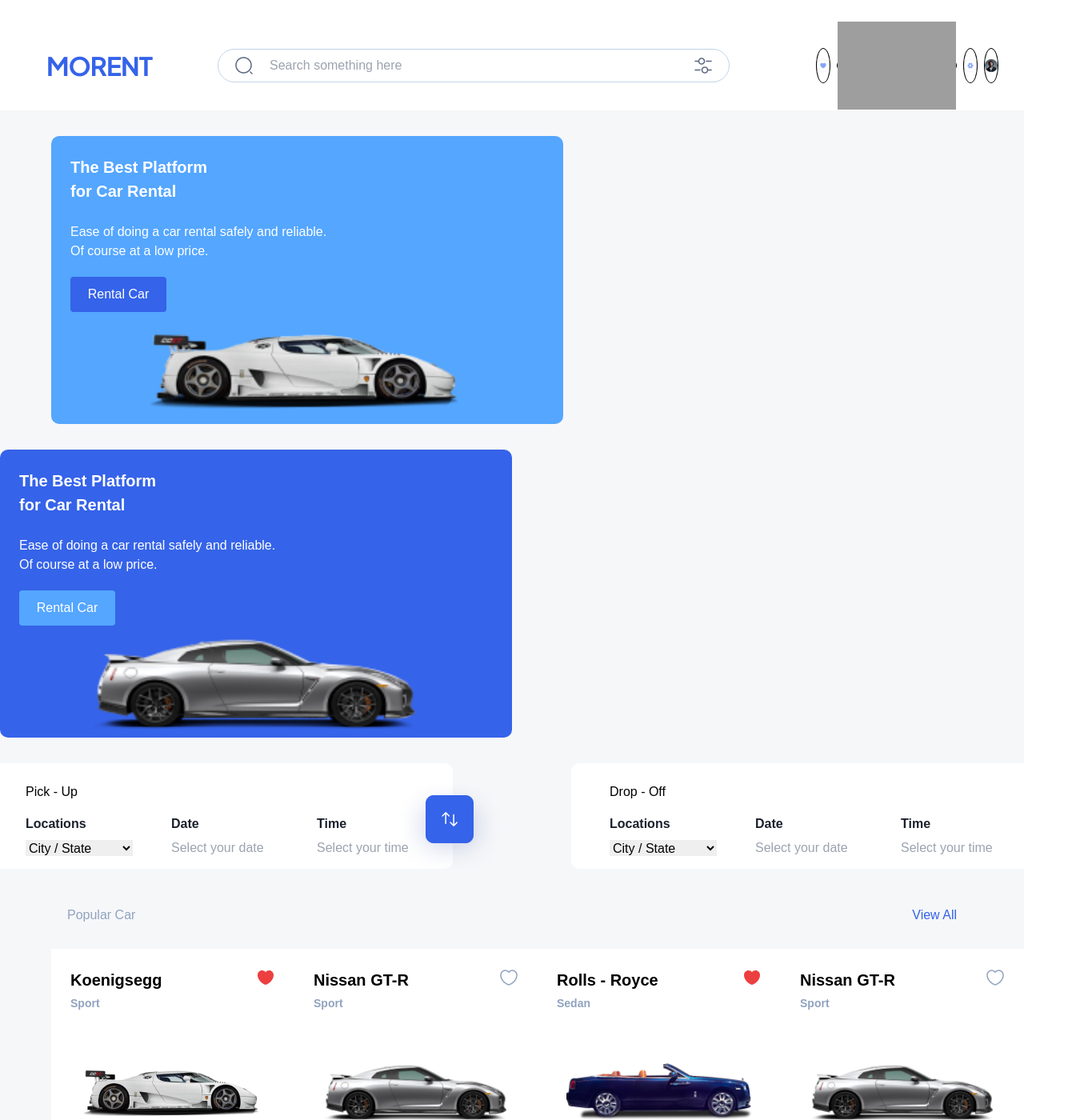
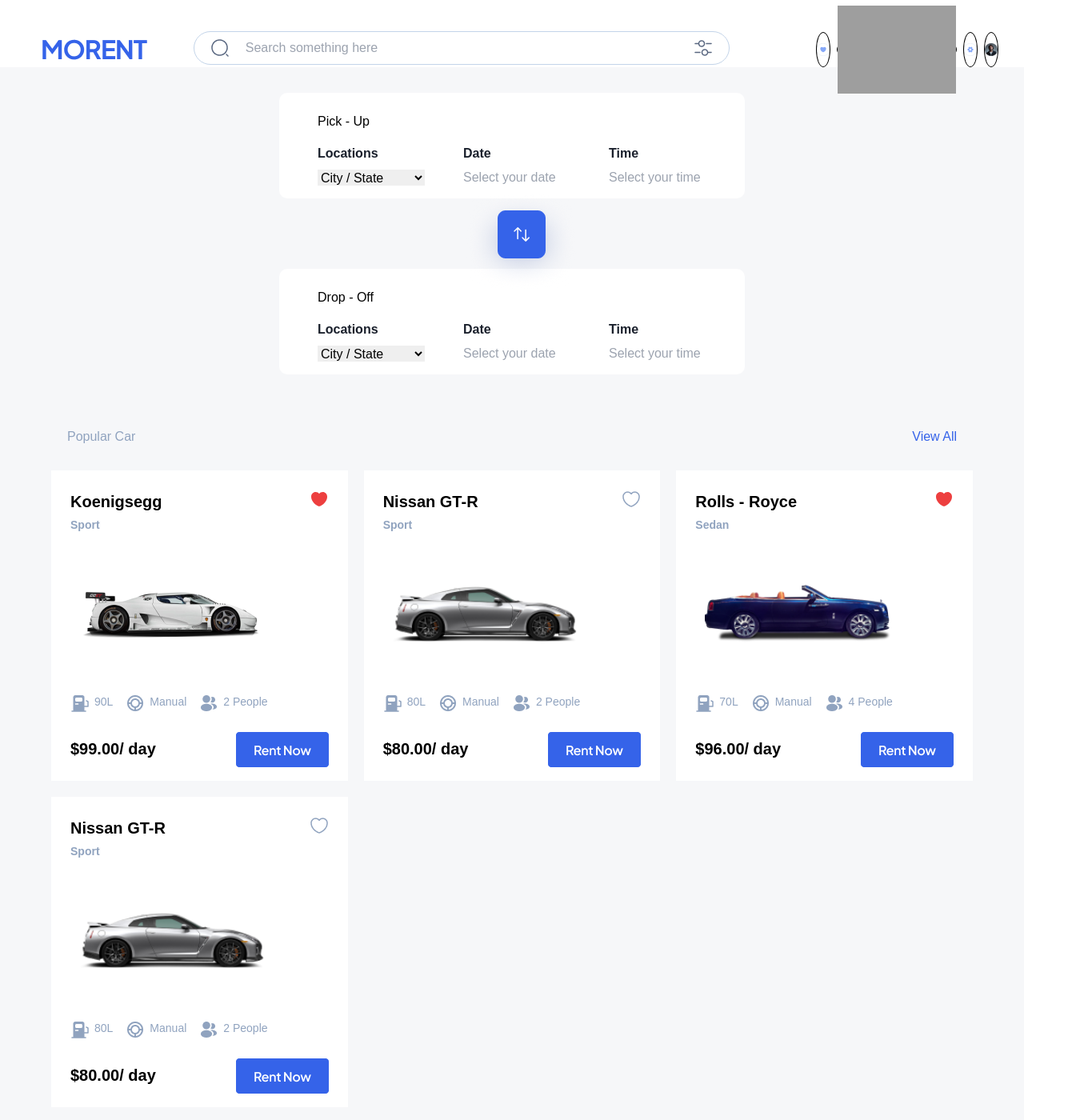
Before and after one commit to bhatiakash67/React-Projects, a React (Vite) app in the folder 1car-rental-site/: page / in a window 1280 px wide. Shown: the top 1400 px of the page at 80% size, 1360 px wide, since content can reach past the window. Built offline with nearby package versions, Linux system fonts and the light colour scheme; grey boxes are pictures that could not be loaded.

Commit message:
page1 responsive updates

```diff
--- a/1car-rental-site/src/components/content/Content.css
+++ b/1car-rental-site/src/components/content/Content.css
@@ -1,4 +1,4 @@
-*{
+* {
     box-sizing: border-box;
 }
 
@@ -15,16 +15,18 @@
 /* Location with time and date CSS */
 
 .ads {
-    display: flex;
-    flex-wrap: wrap;
-    justify-content: space-between;
+    display: grid;
+    grid-template-columns: repeat(auto-fit, minmax(640px, 1fr));
+    gap: 20px;
     border: transparent;
     margin-top: 14px;
+    margin-left: 64px;
 }
 
-.ad1, .ad2 {
+.ad1,
+.ad2 {
     height: 360px;
-    width: 640px;
+    width: 90%;
     margin-top: 32px;
 }
 
@@ -33,18 +35,20 @@
     color: white;
     border-radius: 10px;
     position: relative;
-    margin-left: 64px;
+    margin-left: 0;
 }
 
-.ad2{
+.ad2 {
     background-color: #3563E9;
     color: white;
     border-radius: 10px;
     position: relative;
-    margin-right: 68px;
+    margin-right: 0;
 }
 
-.adheader, .adcontent, .adbutton {
+.adheader,
+.adcontent,
+.adbutton {
     margin-left: 24px;
 }
 
@@ -65,7 +69,7 @@
     border-radius: 4px;
 }
 
-.adbutton:hover{
+.adbutton:hover {
     transform: scale(1.03);
 }
 
@@ -73,7 +77,7 @@
     background-color: #54A6FF;
 }
 
-#btn2:hover{
+#btn2:hover {
     transform: scale(1.03);
 }
 
@@ -94,31 +98,34 @@
     position: relative;
 }
 
-.main-container{
+.main-container {
     display: flex;
+    position: relative;
+    gap: 140px;
 }
 
-.pickup-container, .dropoff-container {
+.pickup-container,
+.dropoff-container {
     border-radius: 10px;
     margin-top: 32px;
     margin-bottom: 36px;
     height: 132px;
-    width: 582px;
+    width: 100%;
     background-color: white;
     z-index: 0;
     position: relative;
 }
 
 .pickup-container {
-    margin-left: 64px;
+    margin-left: 0;
     display: flex;
     flex-direction: column;
     align-items: space-between;
-    margin-right: 148px;
+    margin-right: 0;
 }
 
 .swapbtn {
-    right: 588px;
+    right: 40%;
     top: -10px;
     z-index: 1;
     width: 200px;
@@ -130,7 +137,7 @@
 .dropoff-container {
     display: flex;
     flex-direction: column;
-    margin-right: 64px;
+    margin-right: 0;
 }
 
 .boxheader {
@@ -139,11 +146,11 @@
     font-size: 16px;
 }
 
-.location-date-time{
+.location-date-time {
     margin-top: 16px;
 }
 
-.input-headers{
+.input-headers {
     width: 486px;
     height: 20px;
     margin-right: 48px;
@@ -154,13 +161,17 @@
     gap: 48px;
 }
 
-.location-header, .date-header, .time-header{
+.location-header,
+.date-header,
+.time-header {
     font-size: 16px;
     font-weight: bold;
     color: #1A202C;
 }
 
-.locations, .date-input, .time-input{
+.locations,
+.date-input,
+.time-input {
     width: 134px;
     height: 20px;
     margin-top: 8px;
@@ -170,7 +181,7 @@
 
 .car-card {
     max-width: 1312px;
-    height: 1356px;
+    height: auto;
     margin-left: 64px;
     margin-right: 64px;
 }
@@ -180,8 +191,8 @@
 }
 
 .popularcar-header {
-    display: flex;
-    justify-content: space-between;
+    display: grid;
+    grid-template-columns: 1fr auto;
 }
 
 .popularcar-title {
@@ -202,32 +213,34 @@
 
 .carcards {
     margin-top: 20px;
-    display: flex;
-    justify-content: space-evenly;
-    height: 388px;
+    display: grid;
+    grid-template-columns: repeat(auto-fill, minmax(304px, 1fr));
+    gap: 20px;
     max-width: 1312px;
 }
 
-.car1, .car2, .car3, .car4 {
-    width: 304px;
+.car1,
+.car2,
+.car3,
+.car4 {
+    width: 100%;
     height: 388px;
     background-color: white;
+    transition: background-color 0.3s ease;
 }
 
 .car1 {
-    display: flex;
-    flex-direction: column;
+    display: grid;
+    grid-template-rows: auto 1fr auto;
 }
 
- .car1, .car2, .car3, .car4{
-    transition: background-color 0.3s ease;
-}
-
- .car4:hover{
+.car4:hover {
     background-color: #E0E9F4;
 }
 
-.carbrand-part, .carspecs, .rate-and-buttontorent {
+.carbrand-part,
+.carspecs,
+.rate-and-buttontorent {
     display: flex;
     flex-direction: row;
 }
@@ -236,7 +249,7 @@
     position: relative;
 }
 
-.car-brand{
+.car-brand {
     margin-left: 24px;
     margin-top: 24px;
     margin-bottom: 4px;
@@ -276,13 +289,17 @@
     margin-top: 64px;
 }
 
-.gas-station, .wheel, .noofseats {
+.gas-station,
+.wheel,
+.noofseats {
     width: 24px;
     height: 24px;
     margin-right: 6px;
 }
 
-.fuel, .driving, .occupancy {
+.fuel,
+.driving,
+.occupancy {
     font-size: 14px;
     color: #90A3BF;
 }
@@ -299,7 +316,7 @@
     display: flex;
     flex-direction: row;
     justify-content: space-between;
-    margin: 24px 24px;
+    margin: 24px;
 }
 
 .rate {
@@ -314,7 +331,7 @@
     margin-left: 24px;
 }
 
-.rentbutton:hover{
+.rentbutton:hover {
     transform: scale(1.03);
 }
 
@@ -322,11 +339,11 @@
 
 .rmd-cars {
     max-width: 1312px;
-    height: 872px;
+    height: auto;
 }
 
 .rmdcars-header {
-    display: flex;
+    display: grid;
     margin-bottom: 20px;
 }
 
@@ -339,8 +356,9 @@
 }
 
 .fullcars {
-    display: flex;
-    margin-right: 64px;
+    display: grid;
+    grid-template-columns: repeat(auto-fill, minmax(304px, 1fr));
+    gap: 290px;
 }
 
 .showcars {
@@ -351,7 +369,7 @@
     margin-bottom: 64px;
 }
 
-.showcars:hover{
+.showcars:hover {
     transform: scale(1.03);
 }
 
@@ -363,62 +381,50 @@
     margin-top: 74px;
 }
 
-@media (max-width: 1412){
-    .ads{
-        display: flex;
-        flex-direction: column;
-        justify-content: center;
-        align-items: center;
-    }
+@media screen and (max-width: 1300px) {
+
+    .content-wrapper {
+        margin: 0 auto;
     }
 
-@media (max-width: 990px){
+    .ads {
 
-.ads{
         display: none;
     }
 
-.main-container{
-    display: flex;
-    flex-direction: column;
-    position: relative;
+    .main-container {
+        display: grid;
+        grid-template-areas:
+            'pickup'
+            'swapbtn'
+            'dropoff';
+        gap: 20px;
     }
 
-.pickup-container, .dropoff-container{
-position: relative;
-height: 120px;
+    .pickup-container,
+    .dropoff-container,
+    .swapbtn {
+        height: 132px;
+        width: 100%;
     }
 
-.dropoff-container{
-    margin-left: 65px;
+    .swapbtn {
+        left: 40%;
+        top: 22%;
     }
 
-.swapbtn{
-    width: 100px;
-    height: 100px;
-    position: absolute;
-    left: 300px;
-    top: 88px;
+    .fullcars {
+        display: flex;
+        margin: 0;
+        gap: 0;
     }
 
-
- /* form{
-    width: 100%;
-    display: flex;
- } */
-
-.popular-cars{
-    display: flex;
-    flex-direction: column;
-    flex-wrap: wrap;
+    .showcars {
+        margin-left: 40%;
     }
 
- .carcards{
-    display: flex;
-    flex-wrap: wrap;
+    .carcount {
+        margin-left: 64%;
     }
 
- .car2, .car3, .car4, .car5{
-    margin-top: 10px;
 }
-}
--- a/1car-rental-site/src/components/content/Content.jsx
+++ b/1car-rental-site/src/components/content/Content.jsx
@@ -666,7 +666,6 @@
                     </div>
                 </div>
 
-
                 <div className='fullcars'>
                     <Link to="car-categories">
                         <button><img className="showcars" src={ShowMoreCars} alt="" /></button>
--- a/1car-rental-site/src/components/footer/Footer.css
+++ b/1car-rental-site/src/components/footer/Footer.css
@@ -6,7 +6,7 @@
 .footer-wrapper {
     max-width: 1440px;
     margin: 0 auto;
-    height: 480px;
+    height: 33.33%;
 }
 
 .content-container {
@@ -23,8 +23,8 @@
 
 .links{
     margin-top: 80px;
-    margin-left: 60px;
-    margin-right: 452px;
+    margin-left: 4.17%;
+    margin-right: 31.39%;
 }
 
 .site-links{
@@ -44,7 +44,7 @@
 }
 
 .site-links ul li {
-    font-size: 16px;
+    font-size: 1em;
     margin-top: 18px;
 }
 
@@ -72,15 +72,14 @@
 }
 
 .copyright {
-    font-size: 16px;
+    font-size: 1em;
     font-weight: bold;
     margin-left: 60px;
-
 }
 
 .terms {
     display: flex;
-    font-size: 16px;
+    font-size: 1em;
     font-weight: bold;
     margin-right: 60px;
     list-style: none;
--- a/1car-rental-site/src/components/navbar/NavBar.css
+++ b/1car-rental-site/src/components/navbar/NavBar.css
@@ -11,7 +11,7 @@
 
 .navbar {
   max-width: 1440px;
-  height: 124px;
+  height: 9.61%;
   color: white;
   display: flex;
   justify-content: space-between;
@@ -20,21 +20,21 @@
 }
 
 .logo {
-  width: 148px;
-  height: 44px;
-  margin-left: 60px;
-  margin-top: 60px;
+  width: 10.28%;
+  height: 3.06%;
+  margin-left: 4.17%;
+  margin-top: 3.10%;
 }
 
 .search-bar {
-  margin-top: 40px;
-  width: 492px;
+  margin-top: 2.78%;
+  width: 34.17%;
   display: flex;
   align-items: center;
   color: black;
-  margin-left: 64px;
+  margin-left: 4.44%;
   flex-grow: 1;
-  height: 44px;
+  height: 3.06%;
 }
 
 .search-bar input {
```
Lines whose indentation alone changed are shown as unchanged.
